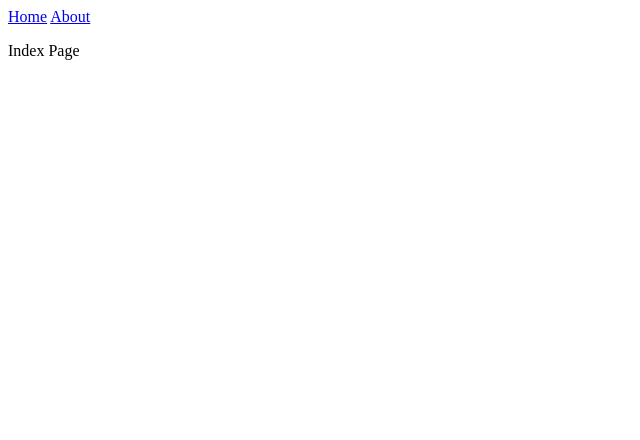
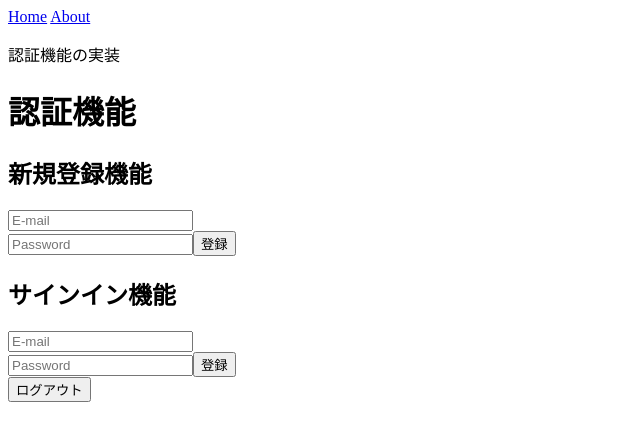
Before and after one commit to Takagineer/study-app, a Next.js app: page / in a window 1280 px wide. Shown: the top 440 px of the page, without its empty margins (0-640 px from the left). Built offline with nearby package versions, Linux system fonts and the light colour scheme; no server answers.

Commit message:
authentication-function

```diff
--- a/package.json
+++ b/package.json
@@ -11,6 +11,7 @@
     "logs": "firebase functions:log"
   },
   "dependencies": {
+    "firebase": "^8.9.0",
     "firebase-admin": "^9.4.2",
     "firebase-functions": "^3.13.1",
     "next": "latest",
--- /dev/null
+++ b/src/firebase.js
@@ -0,0 +1,67 @@
+import firebase from "firebase/app";
+import "firebase/auth";
+import "firebase/firestore";
+
+const firebaseConfig = {
+  apiKey: process.env.NEXT_PUBLIC_FIREBASE_API_KEY,
+  authDomain: process.env.NEXT_PUBLIC_FIREBASE_AUTH_DOMAIN,
+  databaseURL: process.env.NEXT_PUBLIC_FIREBASE_DATABASE_URL,
+  projectId: process.env.NEXT_PUBLIC_FIREBASE_PROJECT_ID,
+  storageBucket: process.env.NEXT_PUBLIC_FIREBASE_STORAGE_BUCKET,
+  messagingSenderId: process.env.NEXT_PUBLIC_FIREBASE_MESSAGING_SENDER_ID,
+  appId: process.env.NEXT_PUBLIC_FIREBASE_APP_ID,
+};
+
+if (firebase.apps.length === 0) {
+  firebase.initializeApp(firebaseConfig);
+}
+
+//新規登録メソッド
+export const signUpWithEmailAndPassword = async (email, password) => {
+  try {
+    const user = await firebase
+      .auth()
+      .createUserWithEmailAndPassword(email, password);
+    await firebase.auth().currentUser.sendEmailVerification;
+
+    alert("登録成功");
+    return user;
+  } catch (error) {
+    alert("errorですよ");
+    console.log(error);
+  }
+};
+//新規登録メソッド
+
+//ログイン用メソッド
+export const signInWithEmailAndPassword = async (email, password) => {
+  try {
+    const user = await firebase
+      .auth()
+      .signInWithEmailAndPassword(email, password);
+    await firebase.auth().currentUser.sendEmailVerification;
+
+    alert("サインイン成功");
+    return user;
+  } catch (error) {
+    alert("サインイン失敗");
+    console.log(error);
+  }
+};
+//ログイン用メソッド
+
+//サインアウト用メソッド
+export const signOut = async () => {
+  const user1 = await firebase.auth().currentUser;
+  console.log("サインアウト前:", user1);
+
+  await firebase.auth().signOut();
+
+  const user2 = await firebase.auth().currentUser;
+  console.log("サインアウト後:", user2);
+};
+//サインアウト用メソッド
+
+export const auth = firebase.auth();
+// export const db = firebase.firestore();
+export default firebase;
--- a/src/pages/index.jsx
+++ b/src/pages/index.jsx
@@ -1,9 +1,70 @@
+import { useState } from 'react'
 import App from '../components/App'
+import { signUpWithEmailAndPassword,signInWithEmailAndPassword,signOut } from '../firebase'
 
 export default function Home() {
+
+  const [email, setEmail] = useState('')
+  const [password, setPassword] = useState('')
+
+  const emailValue=(e)=>{
+    setEmail(e.target.value)
+  }
+  const passwordValue=(e)=>{
+    setPassword(e.target.value)
+  }
+
+  const signUp =async() =>{
+    const user=await signUpWithEmailAndPassword(email,password)
+    setEmail('')
+    setPassword('')
+  }
+  const signIn =async() =>{
+    const user = await signInWithEmailAndPassword(email,password)
+    console.log(user)
+    setEmail('')
+    setPassword('')
+  }
+
   return (
     <App>
-      <p>Index Page</p>
+      <p>認証機能の実装</p>
+      <h1>認証機能</h1>
+      <h2>新規登録機能</h2>
+      <input
+        type="email"
+        value={email}
+        onChange={emailValue}
+        placeholder="E-mail"
+      />
+      < br />
+      <input
+      type="password"
+      value={password}
+      onChange={passwordValue}
+      placeholder="Password"
+      />
+      <button onClick={signUp}>登録</button>
+
+      <h2>サインイン機能</h2>
+      <input
+        type="email"
+        value={email}
+        onChange={emailValue}
+        placeholder="E-mail"
+      />
+      < br />
+      <input
+      type="password"
+      value={password}
+      onChange={passwordValue}
+      placeholder="Password"
+      />
+      <button onClick={signIn}>登録</button>
+
+      <div>
+        <button onClick={signOut}>ログアウト</button>
+      </div>
     </App>
   )
 }
```
Also changed, not shown: firebase.json, 2 other files (tests, documents, lock files or other folders).
